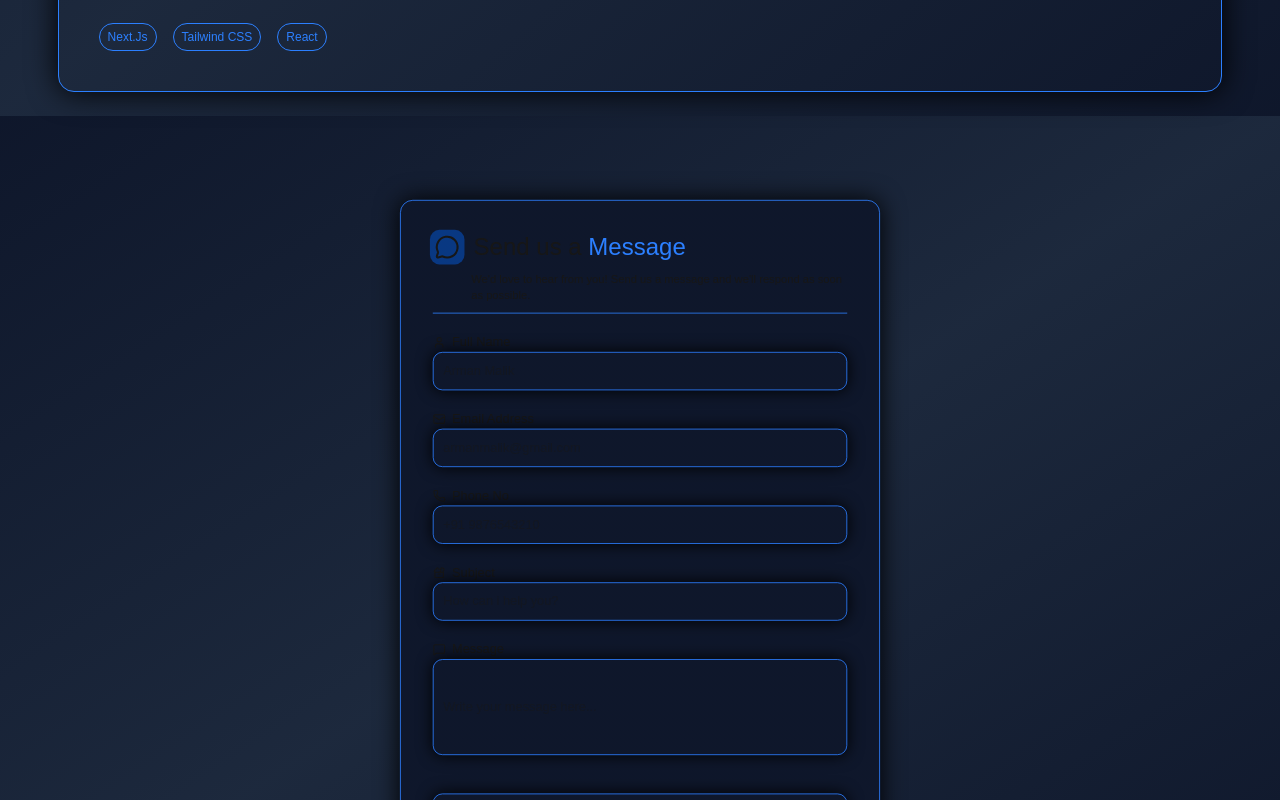
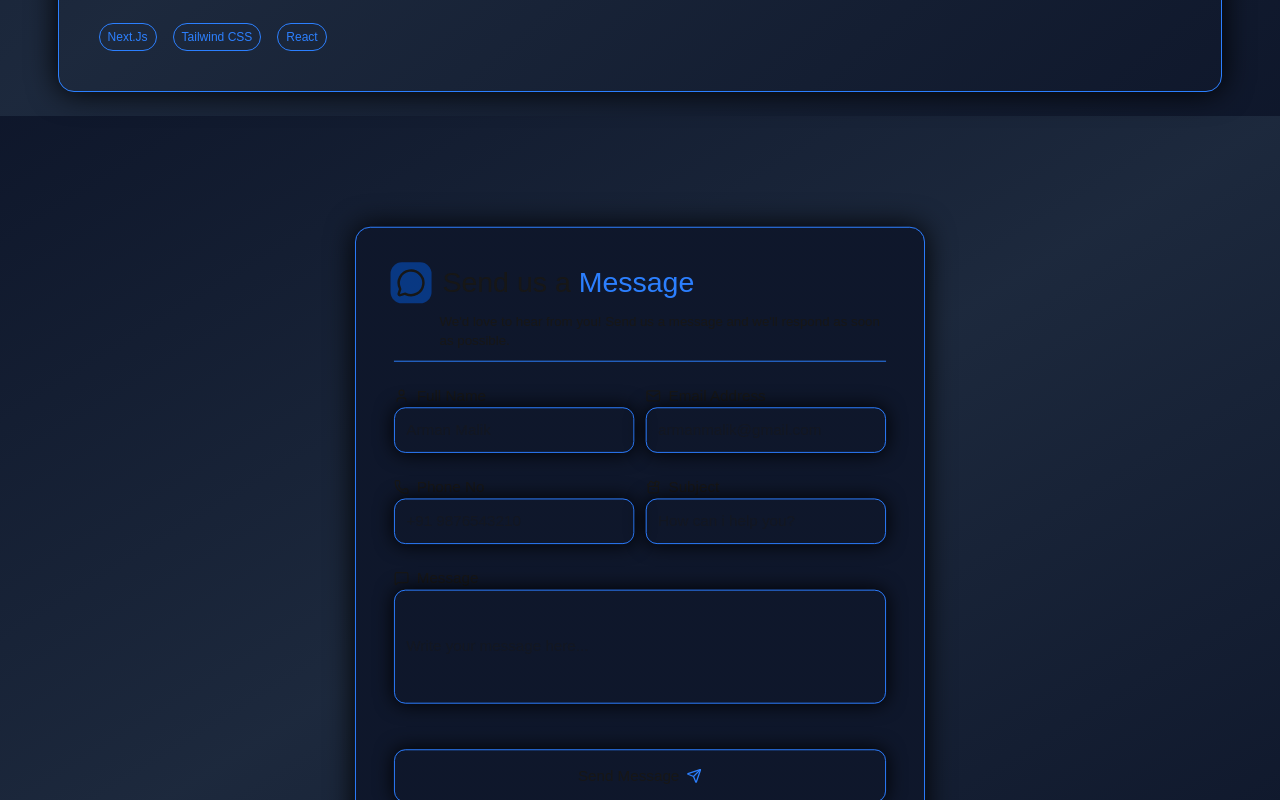
Before and after one commit to armanmalik2/My-F1-Portfolio, a Next.js app: page / in a window 1280 px wide. Shown: the part 6660-7460 px from the top of the page. Built offline with nearby package versions, Linux system fonts and the light colour scheme.

Commit message:
Contact form update

```diff
--- a/src/app/ContactForm/page.tsx
+++ b/src/app/ContactForm/page.tsx
@@ -23,7 +23,7 @@ const ContactForm = () => {
     return(
         <div className=" bg-gradient-to-br from-slate-900 via-slate-800 to-slate-900">
             <Header />
-        <div className="scale-80 w-full h-fit  mt-0 mb-0 flex justify-center items-center p-0">
+        <div className="scale-95 w-full h-fit  mt-0 mb-0 flex justify-center items-center pt-24 pb-10">
             <div className="max-w-150 min-w-80 border border-blue-500 p-10 rounded-2xl shadow1 bg-gradient-to-r from-slate-900 via- to-slate-900">
                 <div className="">
                     <div className="flex">
@@ -34,25 +34,27 @@ const ContactForm = () => {
                 </div>
                 <div className="w-full h-0.25 bg-blue-500 mt-3"></div>
                 <form onSubmit={handleSubmit}>
-                <div className="mt-6">
+                <div className="flex w-full flex-wrap gap-x-3">
+                <div className="mt-6 grow">
                     <label htmlFor="FullName" className="flex"><User className="w-4 mr-2" />Full Name</label>
                     <input type="text" name="FullName" value={form.name} onChange={(e) =>setForm({...form,name:e.target.value})} required id="FullName" placeholder="Arman Malik" className="w-full h-12 p-3 border border-blue-500 rounded-xl bg-transparent hover:bg-neutral-700 focus:outline-0 focus:bg-blue-400 focus:text-black shadow2"/>
                 </div>
-                <div className="mt-6">
+                <div className="mt-6 grow">
                     <label htmlFor="Email"  className="flex"><Mail className="w-4 mr-2" />Email Address</label>
                     <input type="text" name="Email" value={form.email} onChange={(e) =>setForm({...form,email:e.target.value})} required  id="Email" placeholder="armanmalik@gmail.com" className="w-full h-12 p-3 border border-blue-500 rounded-xl bg-transparent hover:bg-neutral-700 focus:outline-0 focus:bg-blue-400 focus:text-black shadow2"/>
                 </div>
-                <div className="mt-6">
+                <div className="mt-6 grow">
                     <label htmlFor="Phone"  className="flex"><Phone className="w-4 mr-2" />Phone No</label>
                     <input type="number" name="Phone" value={form.Phone} onChange={(e) =>setForm({...form,Phone:e.target.value})} required  id="Phone" placeholder="+91 9876543210" className="w-full h-12 p-3 border border-blue-500 rounded-xl bg-transparent hover:bg-neutral-700 focus:outline-0 focus:bg-blue-400 focus:text-black shadow2"/>
                 </div>
-                <div className="mt-6">
+                <div className="mt-6 grow">
                     <label htmlFor="Subject"  className="flex items-center"><ToolCase className="w-4 mr-2" />Subject</label>
                     <input type="text" name="Subject" value={form.Subject} onChange={(e) =>setForm({...form,Subject:e.target.value})} required  id="Subject" placeholder="How can i help you?" className="w-full h-12 p-3 border border-blue-500 rounded-xl bg-transparent hover:bg-neutral-700 focus:outline-0 focus:bg-blue-400 focus:text-black shadow2"/>
                 </div>
-                <div className="mt-6">
+                <div className="mt-6 grow">
                     <label htmlFor="Message"  className="flex"><MessageSquare className="w-4 mr-2" />Message</label>
                     <input type="Message" name="Message" value={form.message} onChange={(e) =>setForm({...form,message:e.target.value})} required  id="Message" placeholder="Write your message here..." className="w-full h-30 p-3 border border-blue-500 rounded-xl bg-transparent hover:bg-neutral-700 focus:outline-0 focus:bg-blue-400 focus:text-black shadow2"/>
+                </div>
                 </div>
                 <div className="mt-12">
                     <button type="submit" className="w-full h-14 border border-blue-500 rounded-xl bg-transparent flex justify-center items-center hover:bg-blue-700 active:scale-95 focus:outline-0 focus:bg-blue-400 shadow2">Send Message<Send className="w-4 ml-2 text-blue-500"/></button>
```
